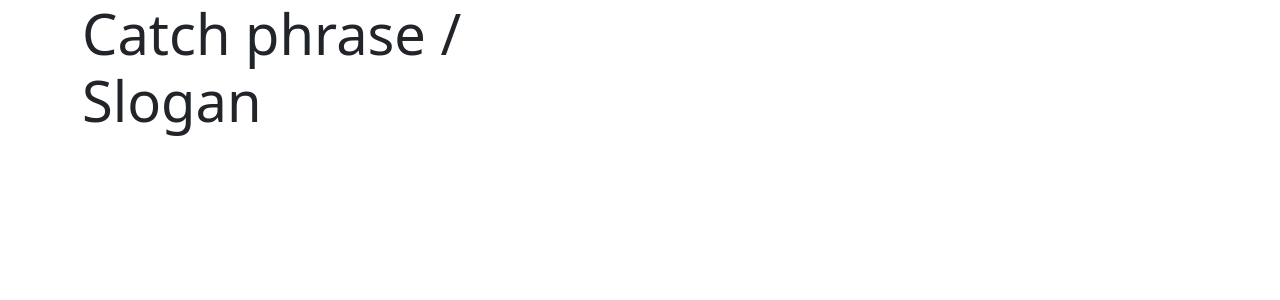
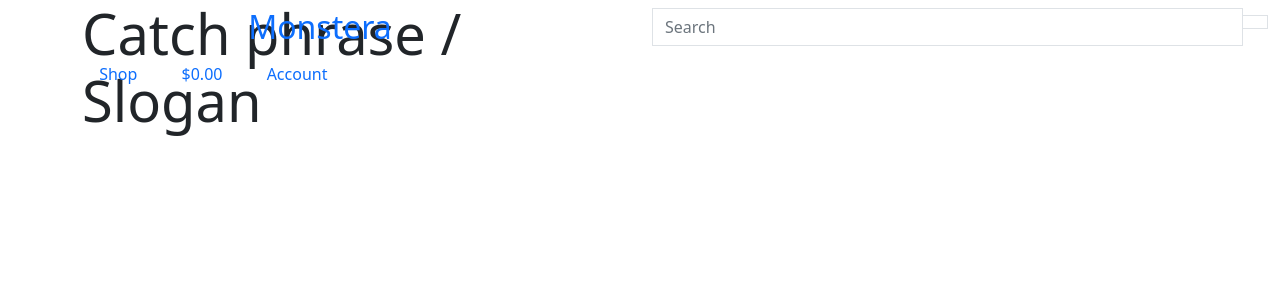
Before and after one commit to FraL96/Monstera-MS4, a Django app: page / in a window 1280 px wide. Shown: the top 300 px of the page. Run offline with Django 3.2, Linux system fonts and the light colour scheme.

Commit message:
Added html for homepage header

```diff
--- a/templates/base.html
+++ b/templates/base.html
@@ -33,7 +33,87 @@
     <title>Monstera {% block extra_title %}{% endblock %}</title>
   </head>
   <body>
-      <header class="container-fluid fixed-top"></header>
+      <header class="container-fluid fixed-top">
+        <div class="row">
+          <div class="col-12 col-lg-6 my-auto py-1 py-lg-0 text-center text-lg-left">
+            <a href="{% url 'home' %}" class="nav-link main-logo-link">
+              <h2 class="logo-font text-grey my-0">Monstera</h2>
+            </a>
+          </div>
+          <!-- Search bar -->
+          <div class="col-12 col-lg-6 my-auto py-1 py-lg-0">
+            <form method="GET" action="">
+              <div class="input-group w-100">
+                  <input class="form-control border border-grey rounded-0" type="text" name="q" placeholder="Search">
+                  <div class="input-group-append">
+                      <button class="form-control btn btn-grey border border-grey rounded-0" type="submit">
+                          <span class="icon">
+                              <i class="fas fa-search"></i>
+                          </span>
+                      </button>
+                  </div>
+              </div>
+          </form>
+          </div>
+
+          <!-- Shop tab + dropdown -->
+          <div class="col-12 col-lg-4 my-auto py-1 py-lg-0">
+            <ul class="list-inline list-unstyled text-center text-lg-right my-0">
+                <li class="list-inline-item dropdown">
+                    <a class="text-grey nav-link" href="#" id="user-options" data-toggle="dropdown" aria-haspopup="true" aria-expanded="false">
+                        <div class="text-center">
+                            <div><i class="fas fa-user fa-lg"></i></div>
+                            <p class="my-0">Shop</p>
+                        </div>
+                    </a>
+                    <div class="dropdown-menu border-0" aria-labelledby="user-options">
+                      <a href="" class="dropdown-item">Shop all</a>
+                      <a href="" class="dropdown-item">Big leaves</a>
+                      <a href="" class="dropdown-item">To hang</a>
+                      <a href="" class="dropdown-item">Cacti</a>
+                      <a href="" class="dropdown-item">Succulents</a>
+                    </div>
+                </li>
+                <li class="list-inline-item">
+                    <a class="{% if grand_total %}text-success font-weight-bold{% else %}text-grey{% endif %} nav-link" href="">
+                        <div class="text-center">
+                            <div><i class="fas fa-shopping-bag fa-lg"></i></div>
+                            <p class="my-0">
+                                {% if grand_total %}
+                                    ${{ grand_total|floatformat:2 }}
+                                {% else %}
+                                    $0.00
+                                {% endif %}
+                            </p>
+                        </div>
+                    </a>
+                </li>
+                <li class="list-inline-item dropdown">
+                  <a class="text-grey nav-link" href="#" id="user-options" data-toggle="dropdown" aria-haspopup="true" aria-expanded="false">
+                      <div class="text-center">
+                          <div><i class="fas fa-user fa-lg"></i></div>
+                          <p class="my-0">Account</p>
+                      </div>
+                  </a>
+                  <div class="dropdown-menu border-0" aria-labelledby="user-options">
+                      {% if request.user.is_authenticated %}
+                          {% if request.user.is_superuser %}
+                              <a href="" class="dropdown-item">Management</a>
+                          {% endif %}
+                          <a href="" class="dropdown-item">My Profile</a>
+                          <a href="{% url 'account_logout' %}" class="dropdown-item">Logout</a>
+                      {% else %}
+                          <a href="{% url 'account_signup' %}" class="dropdown-item">Register</a>
+                          <a href="{% url 'account_login' %}" class="dropdown-item">Login</a>
+                      {% endif %}
+                  </div>
+              </li>
+            </ul>
+        </div>
+    </div>
+
+        </div>
+      </header>
 
       {% if messages%}
       <div class="message-container"></div>
```
